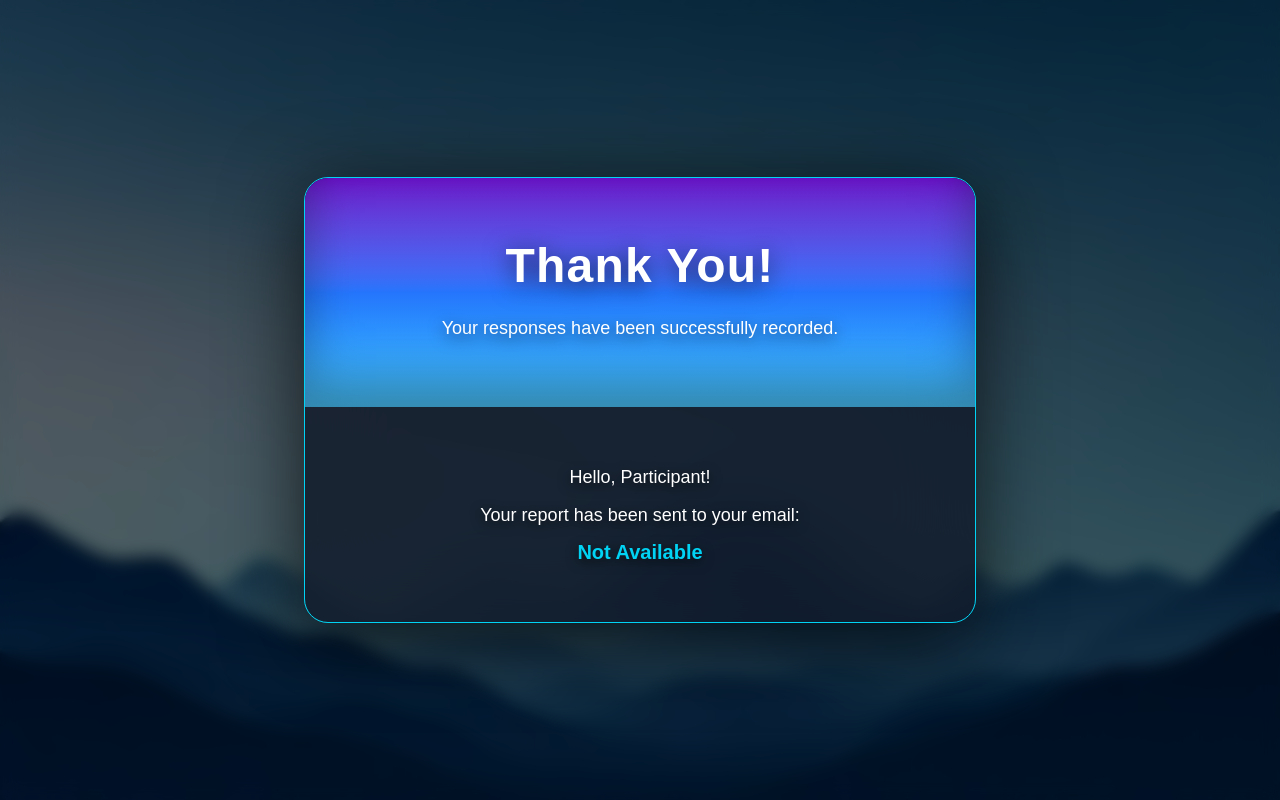
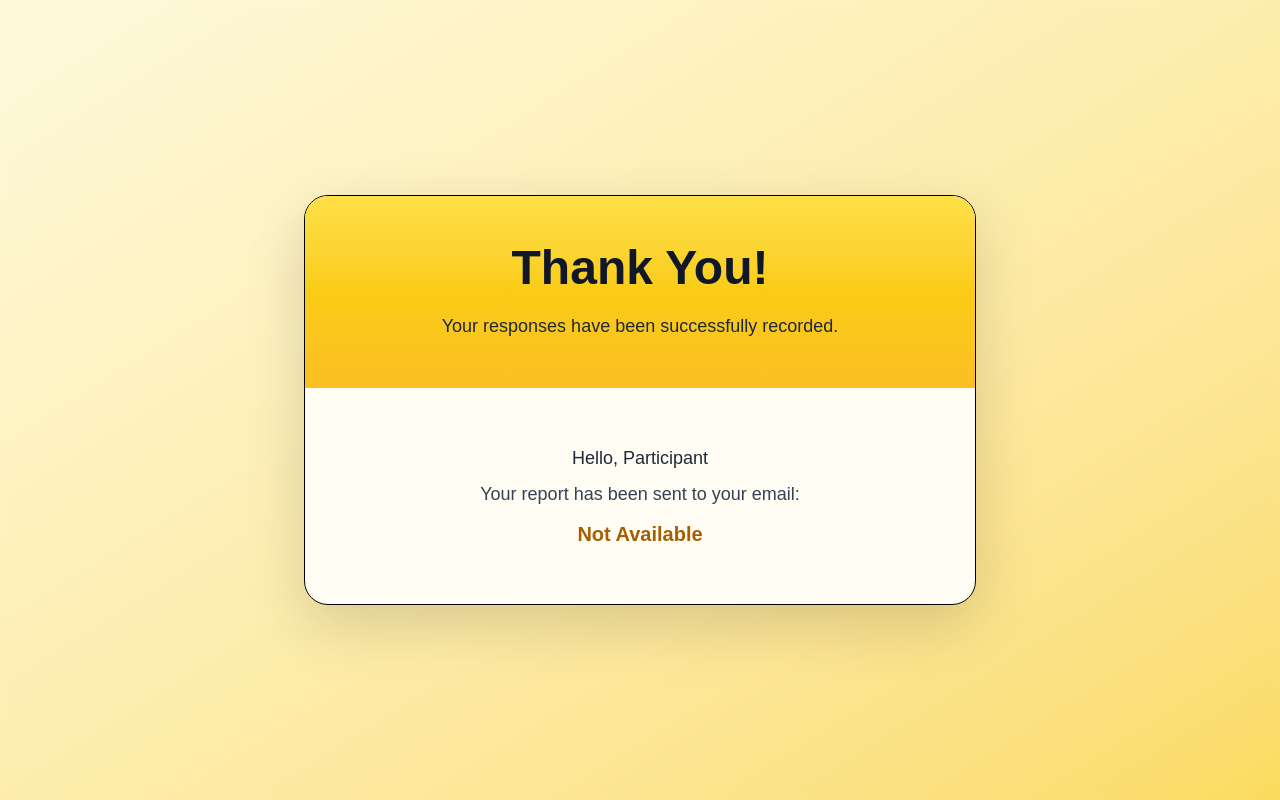
Before and after one commit to Roy-08/Happiness_index, a Next.js app: page /response in a window 1280 px wide. Built offline with nearby package versions, Linux system fonts and the light colour scheme.

Commit message:
Update page.jsx

```diff
--- a/app/response/page.jsx
+++ b/app/response/page.jsx
@@ -1,60 +1,56 @@
 "use client";
 
-import { useEffect, useState } from "react";
+import { useState } from "react";
 
 export default function ResponsePage() {
-  const [email, setEmail] = useState("");
-  const [name, setName] = useState("");
+  const [email] = useState(() => {
+    if (typeof window !== "undefined") {
+      return localStorage.getItem("registered_email") || "Not Available";
+    }
+    return "Not Available";
+  });
 
-useEffect(() => {
-  Promise.resolve().then(() => {
-    const savedEmail = localStorage.getItem("registered_email");
-    const savedName = localStorage.getItem("registered_name");
-
-    setEmail(savedEmail || "Not Available");
-    setName(savedName || "Participant");
+  const [name] = useState(() => {
+    if (typeof window !== "undefined") {
+      return localStorage.getItem("registered_name") || "Participant";
+    }
+    return "Participant";
   });
-}, []);
-
 
   return (
     <div className="w-screen h-screen relative overflow-hidden">
-      {/* BACKGROUND */}
-      <div
-        className="absolute inset-0 bg-cover bg-center"
-        style={{ backgroundImage: "url('/sky.png')" }}
-      ></div>
 
-      {/* DARK OVERLAY */}
-      <div className="absolute inset-0 bg-black/60 backdrop-blur-sm"></div>
+      {/* SOFT YELLOW BACKGROUND */}
+      <div className="absolute inset-0 bg-gradient-to-br from-[#fff7cc] via-[#fde68a] to-[#facc15]" />
+      <div className="absolute inset-0 bg-white/30 backdrop-blur-[2px]" />
 
       {/* CENTER CONTENT */}
       <div className="relative z-10 flex items-center justify-center h-full px-4">
-        {/* CARD */}
-        <div className="w-full max-w-full sm:max-w-2xl rounded-3xl overflow-hidden shadow-[0_15px_80px_rgba(0,0,0,0.7)] bg-gray-900/80 backdrop-blur-2xl border border-cyan-400">
+        <div className="w-full max-w-2xl rounded-3xl overflow-hidden bg-[#fffdf4] shadow-[0_20px_60px_rgba(0,0,0,0.15)] border border-black">
 
           {/* HEADER */}
-          <div className="py-10 sm:py-16 px-6 sm:px-14 text-center bg-gradient-to-b from-[#6a11cb] via-[#2575fc] to-[#4ac7ff] shadow-[inset_0_-25px_50px_rgba(0,0,0,0.35)]">
-            <h1 className="text-white text-4xl sm:text-5xl font-extrabold tracking-wide drop-shadow-[0_4px_12px_rgba(0,0,0,0.7)]">
+          <div className="py-12 px-8 text-center bg-gradient-to-b from-[#fde047] via-[#facc15] to-[#fbbf24]">
+            <h1 className="text-gray-900 text-4xl sm:text-5xl font-extrabold">
               Thank You!
             </h1>
-            <p className="text-white text-base sm:text-lg mt-4 sm:mt-6 px-2 sm:px-8 leading-relaxed drop-shadow-[0_4px_8px_rgba(0,0,0,0.7)]">
+            <p className="text-gray-800 text-base sm:text-lg mt-5">
               Your responses have been successfully recorded.
             </p>
           </div>
 
           {/* BODY */}
-          <div className="p-6 sm:p-14 text-center">
-            <p className="text-white text-base sm:text-lg font-medium mb-2 leading-relaxed drop-shadow-[0_3px_6px_rgba(0,0,0,0.7)]">
-              Hello, {name}!
+          <div className="p-8 sm:p-14 text-center">
+            <p className="text-gray-800 text-lg font-medium mb-2">
+              Hello, {name}
             </p>
-            <p className="text-white text-base sm:text-lg font-medium mb-2 leading-relaxed drop-shadow-[0_3px_6px_rgba(0,0,0,0.7)]">
+            <p className="text-gray-700 text-base sm:text-lg mb-3">
               Your report has been sent to your email:
             </p>
-            <p className="text-cyan-400 font-semibold text-lg sm:text-xl break-words drop-shadow-[0_3px_6px_rgba(0,0,0,0.7)]">
+            <p className="text-yellow-700 font-semibold text-lg sm:text-xl break-words">
               {email}
             </p>
           </div>
+
         </div>
       </div>
     </div>
```
